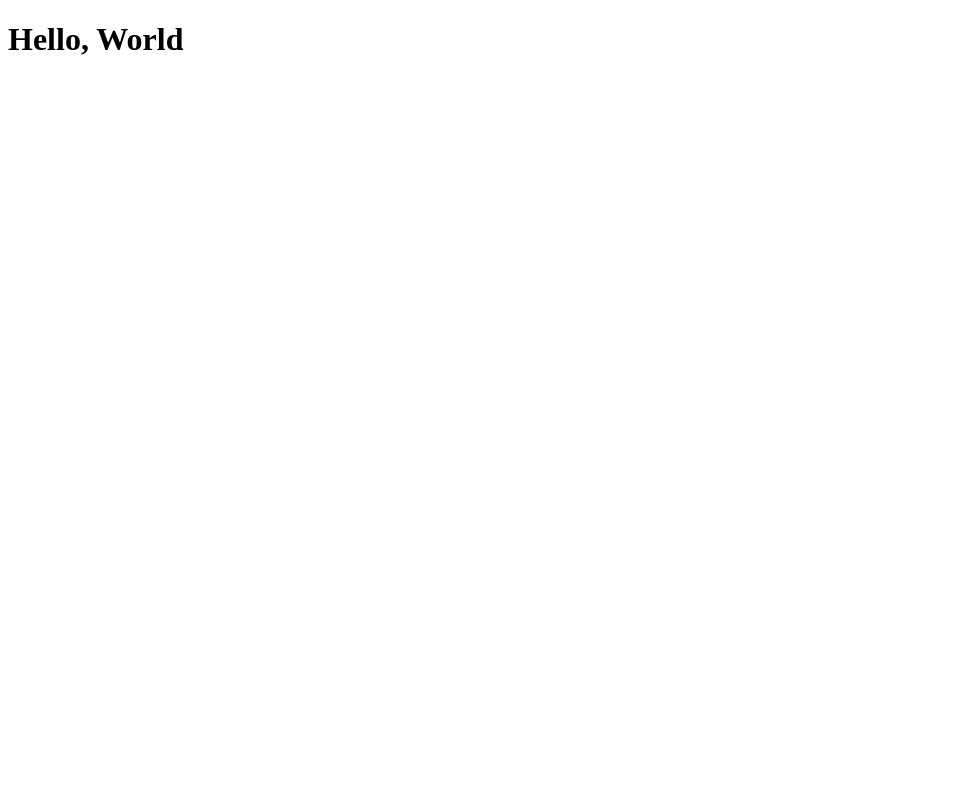
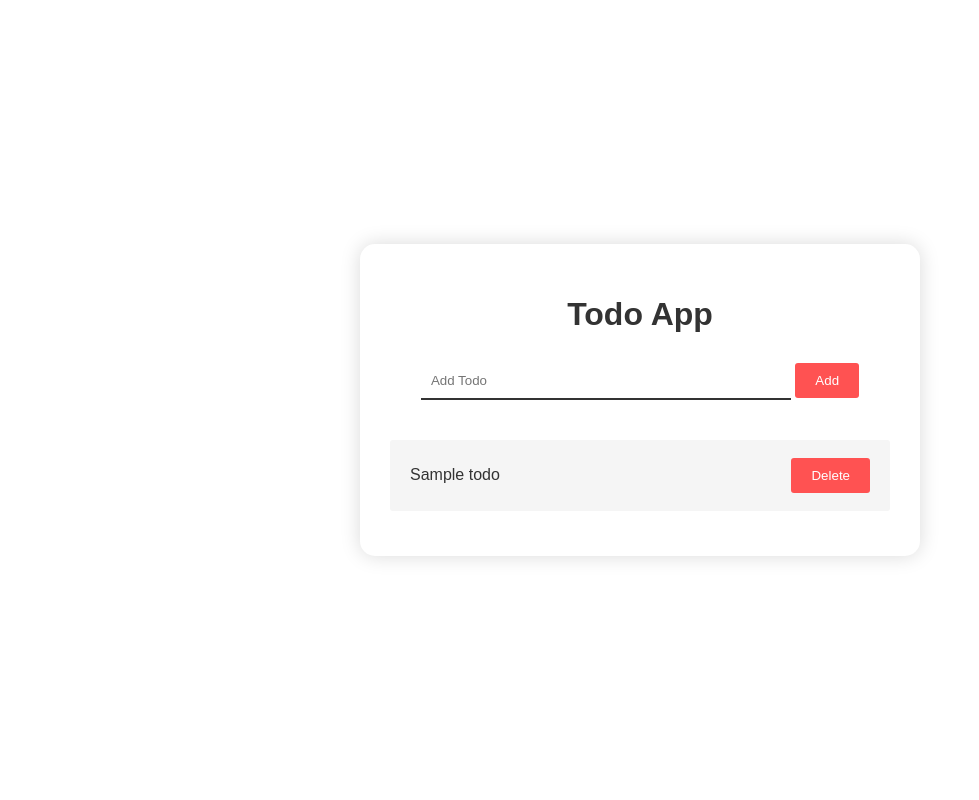
Before and after one commit to yusuke0701/todo-flask, a Flask app: page / in a window 1280 px wide. Before the commit the part shown is almost empty. Shown: the whole page, without its empty margins (0-979 px from the left). Run offline with Flask 3, Linux system fonts and the light colour scheme; tables that the repository leaves empty hold one stand-in row (values such as "Sample post").

Commit message:
TODOアプリ完成

```diff
--- a/app.py
+++ b/app.py
@@ -1,13 +1,47 @@
-from flask import Flask, render_template
+from flask import Flask, render_template, request, redirect, url_for
+from flask_sqlalchemy import SQLAlchemy
+
 
 app = Flask(__name__)
 app.config.from_object("config")
 
+db = SQLAlchemy(app)
+
+
+class Todo(db.Model):
+    id = db.Column(db.Integer, primary_key=True)
+    title = db.Column(db.String(100))
+
 
 @app.route("/")
-def hello_world():
-    return render_template("index.html")
+def home():
+    todo_list = Todo.query.all()
+    return render_template("index.html", todo_list=todo_list)
+
+
+@app.route("/add", methods=["POST"])
+def add():
+    title = request.form.get("title")
+
+    new_todo = Todo(title=title)
+
+    db.session.add(new_todo)
+    db.session.commit()
+
+    return redirect(url_for("home"))
+
+
+@app.route("/delete/<int:todo_id>", methods=["POST"])
+def delete(todo_id):
+    todo = Todo.query.filter_by(id=todo_id).first()
+
+    db.session.delete(todo)
+    db.session.commit()
+
+    return redirect(url_for("home"))
 
 
 if __name__ == "__main__":
+    with app.app_context():
+        db.create_all()
     app.run()
--- a/config.py
+++ b/config.py
@@ -1 +1,2 @@
 DEBUG = True
+SQLALCHEMY_DATABASE_URI = "sqlite:///db.sqlite"
--- /dev/null
+++ b/static/style.css
@@ -0,0 +1,72 @@
+body {
+    background-color: #fff;
+    font-family: Arial, sans-serif;
+    color: #333;
+    margin: 0;
+    padding: 0;
+    display: flex;
+    justify-content: center;
+    align-items: center;
+    height: 100vh;
+}
+
+.container {
+    text-align: center;
+    width: 500px;
+    box-shadow: 0px 0px 20px 0px rgba(0, 0, 0, 0.15);
+    padding: 30px;
+    border-radius: 15px;
+}
+
+h1 {
+    color: #333;
+    margin-bottom: 30px;
+}
+
+input[type="text"] {
+    width: 70%;
+    padding: 10px;
+    border: none;
+    border-bottom: 2px solid #333;
+    outline: none;
+    transition: border-bottom 0.3s;
+}
+
+input[type="text"]:focus {
+    border-bottom: 2px solid #ff5252;
+}
+
+button {
+    padding: 10px 20px;
+    border: none;
+    background-color: #ff5252;
+    border-radius: 3px;
+    align-items: center;
+    color: #fff;
+    cursor: pointer;
+    transition: background-color 0.3s;
+}
+
+button:hover {
+    background-color: #e04040;
+}
+
+ul {
+    list-style: none;
+    padding-left: 0;
+    margin: 40px 0 15px;
+}
+
+li {
+    background-color: #f5f5f5;
+    padding: 18px 20px;
+    margin-bottom: 10px;
+    border-radius: 3px;
+    display: flex;
+    justify-content: space-between;
+    align-items: center;
+}
+
+li form {
+    display: inline;
+}
--- a/templates/index.html
+++ b/templates/index.html
@@ -4,10 +4,27 @@
 <head>
     <meta charset="UTF-8">
     <title>TODOアプリ</title>
+    <link rel=stylesheet href="{{ url_for('static', filename='style.css') }}">
 </head>
 
 <body>
-    <h1>Hello, World</h1>
+    <div class="container">
+        <h1>Todo App</h1>
+        <form method="POST" action="/add">
+            <input type="text" name="title" id="title" placeholder="Add Todo" required>
+            <button type="submit">Add</button>
+        </form>
+        <ul>
+            {% for todo in todo_list %}
+            <li>
+                {{ todo.title }}
+                <form method="POST" action="/delete/{{ todo.id }}">
+                    <button type="submit">Delete</button>
+                </form>
+            </li>
+            {% endfor %}
+        </ul>
+    </div>
 </body>
 
 </html>
```
Also changed, not shown: 1 other file.
